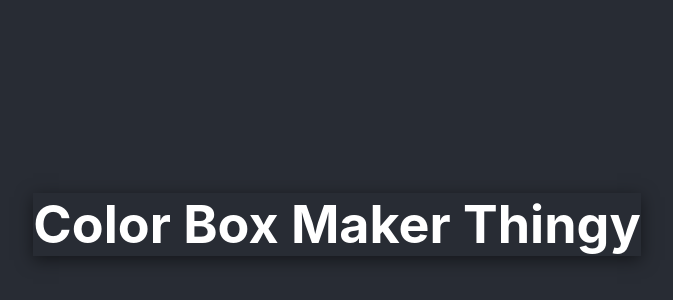
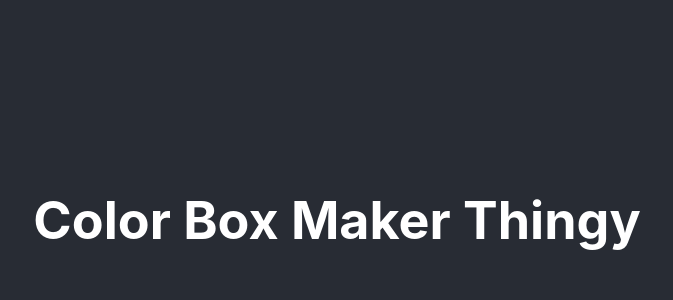
Before and after one commit to ealmario/react-box-maker, a React (Create React App) app: page / in a window 1280 px wide. Shown: the part 172-472 px from the top of the page, without its empty margins (303-976 px from the left). Built offline with nearby package versions, Linux system fonts and the light colour scheme.

Commit message:
Fix style

```diff
--- a/src/App.css
+++ b/src/App.css
@@ -19,13 +19,13 @@
 }
 
 .title {
-  box-shadow: 0px 4px 16px rgba(0,0,0,0.5);
-  margin: 0.5rem;
   margin-bottom: 1rem;
 }
 
 .custom-box {
   border-radius: 5px;
+  box-shadow: 0px 4px 16px rgba(0,0,0,0.5);
+  margin: 0.5rem;
 }
 
 .btn-container {
```
